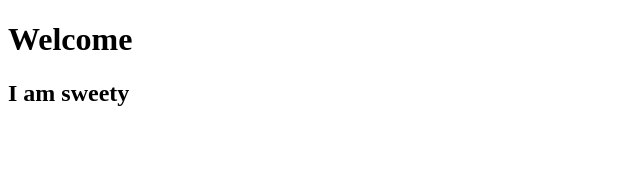
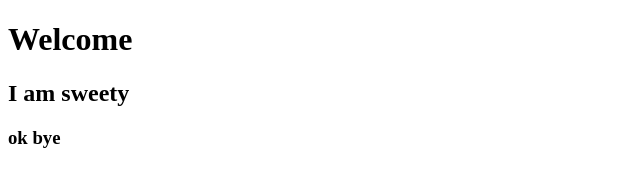
Before and after one commit to sweetysingh02/singh15, a plain HTML site: page index.html in a window 1280 px wide. Shown: the full height of the page, 0-640 px from the left. Drawn offline with Linux system fonts and the light colour scheme.

Commit message:
Third Commit

```diff
--- a/index.html
+++ b/index.html
@@ -14,5 +14,8 @@
     <h2>
         I am sweety
     </h2>
+    <h3>
+        ok bye
+    </h3>
 </body>
 </html>
```
